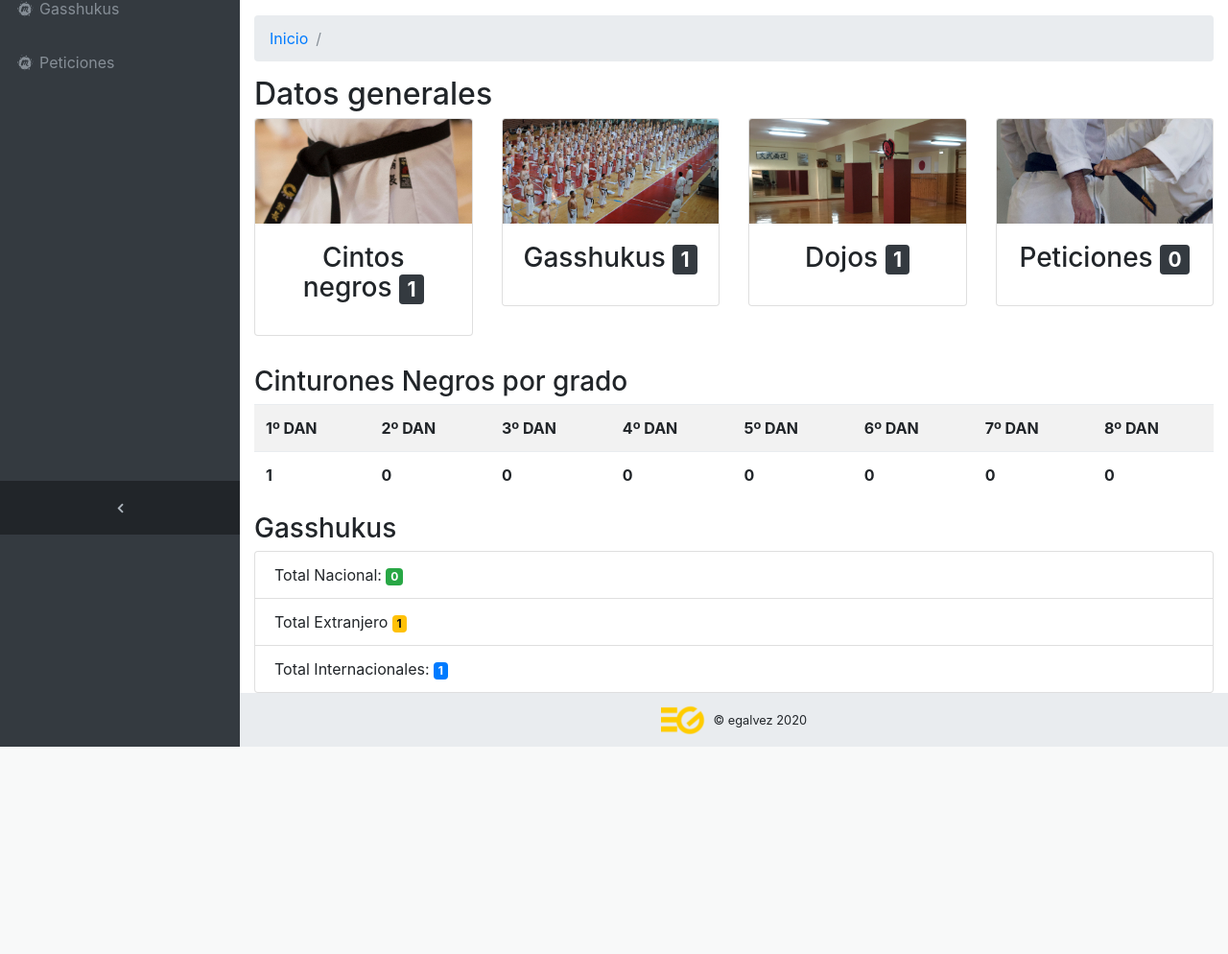
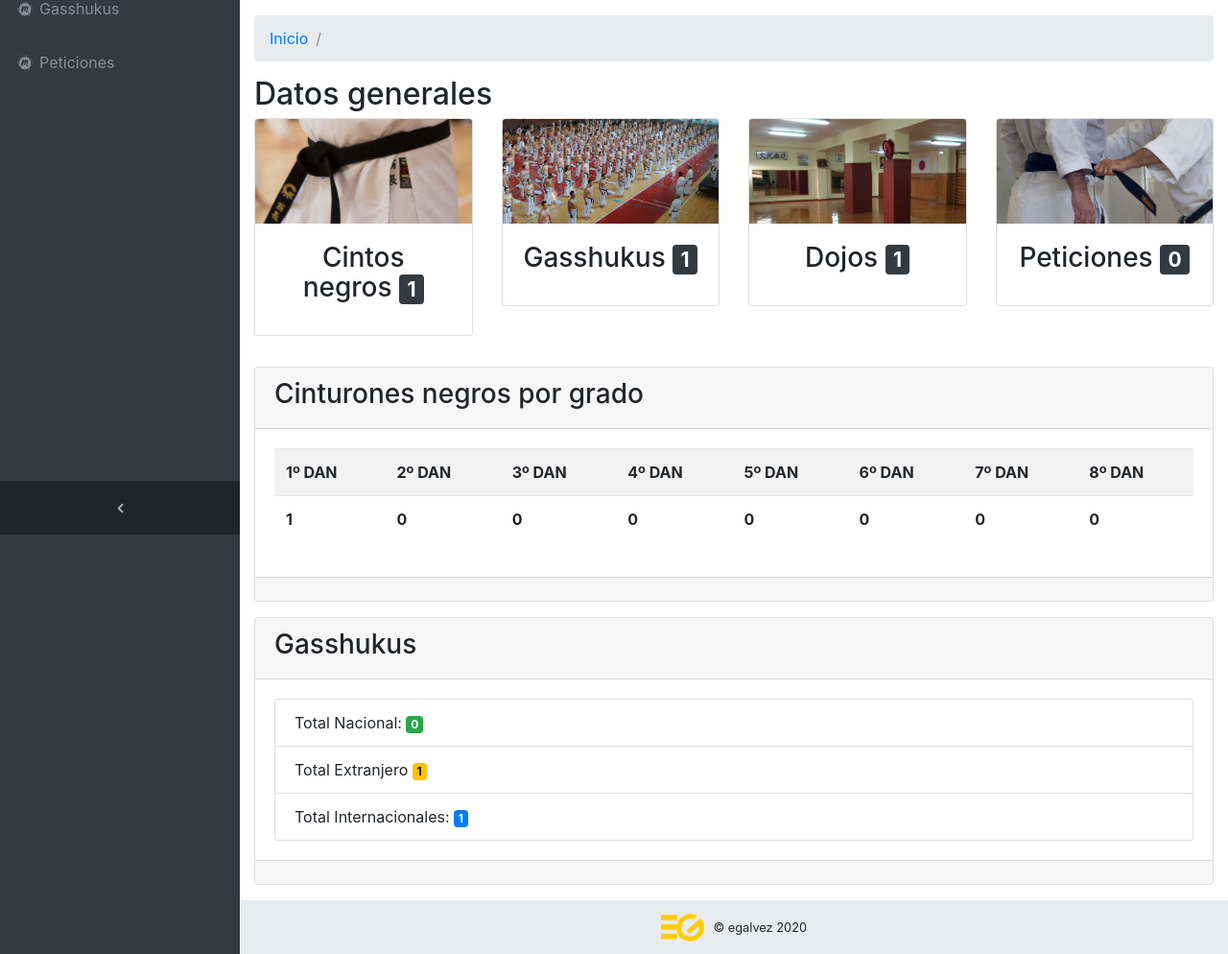
Before and after one commit to kikega/ogkke, a Django app: page / in a window 1280 px wide. Shown: the part 243-1237 px from the top of the page at 96% size. Before the commit the page ends 1021 px from the top, so only its background shows below. Run offline with Django 3.2, Linux system fonts and the light colour scheme; a user stored in the database is signed in; tables that the repository leaves empty hold one stand-in row (values such as "Sample post"); lists and menus that the app fills with data are empty; some libraries are stand-ins or nearby versions.

Commit message:
Cambios en el index.html

```diff
--- a/templates/index.html
+++ b/templates/index.html
@@ -24,7 +24,6 @@
 
     <div class="row">
       <div class="col">
-        <!-- <h1 class="text-dark text-center">Okinawa Goju Ryu Karate-Do Kyokai España</h1> -->
         <h2>Datos generales</h2>
       </div>
     </div>
@@ -32,17 +31,6 @@
     <!-- Cajas con los datos totales -->
     <div class="row">
       <div class="col-xl-3 col-sm-6 mb-3">
-        <!-- <div class="card text-white bg-primary o-hidden">
-          <div class="card-body">
-            <div class="card-body-icon">
-              <i class="fa fa-fw fa-male"></i>
-            </div>
-            <div class="mr-5">
-                Cinturones Negros {{ cn }}
-            </div>
-          </div>
-
-        </div> -->
         <div class="card mb-3">
           <img src="{% static 'img/cn.jpg' %}" class="card-img-top" alt="cinturon negro">
           <div class="card-body text-center">
@@ -52,16 +40,6 @@
       </div>
 
       <div class="col-xl-3 col-sm-6 mb-3">
-          <!-- <div class="card text-white bg-success o-hidden">
-            <div class="card-body">
-              <div class="card-body-icon">
-                <i class="fa fa-fw fa-thumbs-up"></i>
-              </div>
-              <div class="mr-5">
-                Gasshukus {{ cursos }}
-              </div>
-            </div>
-          </div> -->
           <div class="card mb-3">
             <img src="{% static 'img/gassukus.jpg' %}" class="card-img-top" alt="cinturon negro">
             <div class="card-body text-center">
@@ -71,16 +49,6 @@
         </div>
 
         <div class="col-xl-3 col-sm-6 mb-3">
-          <!-- <div class="card text-white bg-warning o-hidden">
-            <div class="card-body">
-              <div class="card-body-icon">
-                <i class="fa fa-fw fa-cogs"></i>
-              </div>
-              <div class="mr-5">
-                Dojos asociados {{ dojos }}
-              </div>
-            </div>
-          </div> -->
           <div class="card mb-3">
             <img src="{% static 'img/dojos.jpg' %}" class="card-img-top" alt="cinturon negro">
             <div class="card-body text-center">
@@ -90,16 +58,6 @@
         </div>
 
           <div class="col-xl-3 col-sm-6 mb-3">
-            <!-- <div class="card text-white bg-danger o-hidden">
-              <div class="card-body">
-                <div class="card-body-icon">
-                  <i class="fa fa-fw fa-wrench"></i>
-                </div>
-                <div class="mr-5">
-                  Peticiones Pendientes {{ peticiones }}
-                </div>
-              </div>
-            </div> -->
             <div class="card mb-3">
               <img src="{% static 'img/peticiones.jpg' %}" class="card-img-top" alt="cinturon negro">
               <div class="card-body text-center">
@@ -111,11 +69,33 @@
 
     <!-- Fin cajas con los datos totales -->
 
-    <div class="row">
+    <div class="card mb-3">
+      <div class="card-header">
+        <!-- <i class="fa fa-area-chart"></i> -->
+        <h3>Cinturones negros por grado</h3>
+      </div>
+      <div class="card-body">
+        <table class="table table-striped">
+          <tr>
+            {% for d in danes  %}
+              <th>{{ forloop.counter }}º DAN</th>
+            {% endfor %}
+          </tr>
+              <tr>
+                {% for d in danes  %}
+                  <th>{{ d }}</th>
+                {% endfor %}
+              </tr>
+        </table>
+      </div>
+      <div class="card-footer small text-muted">
+        <!-- Actualizado a {{ hoy }} -->
+      </div>
+    </div>
+
+
+    <!-- <div class="row">
       <div class="col">
-        <!-- <h1 class="text-primary">Okinawa Goju Ryu Karate-Do Kyokai España</h1>  -->
-        <!-- <h2>Datos generales</h2> -->
-        <!-- <span class="badge badge-primary">{{ cn }}</span> -->
         <h3>Cinturones Negros por grado</h3>
         <table class="table table-striped">
           <tr>
@@ -130,11 +110,28 @@
               </tr>
         </table>
       </div>
+    </div> -->
+
+    <div class="card mb-3">
+      <div class="card-header">
+        <!-- <i class="fa fa-area-chart"></i> -->
+        <h3>Gasshukus</h3>
+      </div>
+      <div class="card-body">
+        <ul class="list-group">
+          <li class="list-group-item">Total Nacional: <span class="badge badge-success">{{ nacional }}</span></li>
+          <li class="list-group-item">Total Extranjero <span class="badge badge-warning">{{ extranjero }}</span></li>
+          <li class="list-group-item">Total Internacionales: <span class="badge badge-primary">{{ int }}</span></li>
+        </ul>
+      </div>
+      <div class="card-footer small text-muted">
+        <!-- Actualizado a {{ hoy }} -->
+      </div>
     </div>
 
-    <div class="row">
+
+    <!-- <div class="row">
       <div class="col">
-        <!-- <span class="badge badge-primary">{{ cursos }}</span> -->
         <h3>Gasshukus</h3>
         <ul class="list-group">
           <li class="list-group-item">Total Nacional: <span class="badge badge-success">{{ nacional }}</span></li>
@@ -142,7 +139,7 @@
           <li class="list-group-item">Total Internacionales: <span class="badge badge-primary">{{ int }}</span></li>
         </ul>
       </div>
-    </div>
+    </div> -->
 
   </div>
 </div>
```
Also changed, not shown: templates/alumnodetalle.html (+3 -21 lines).
